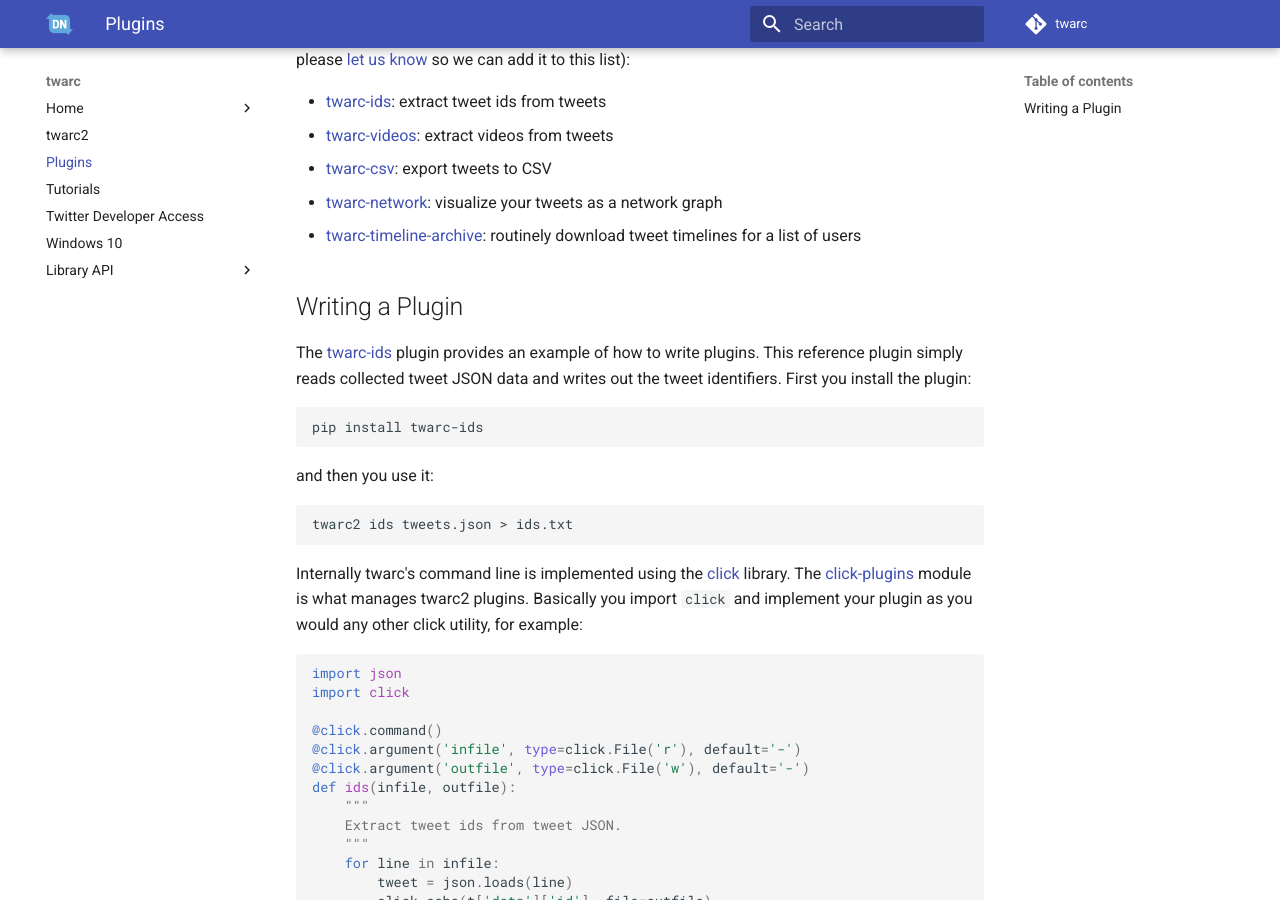
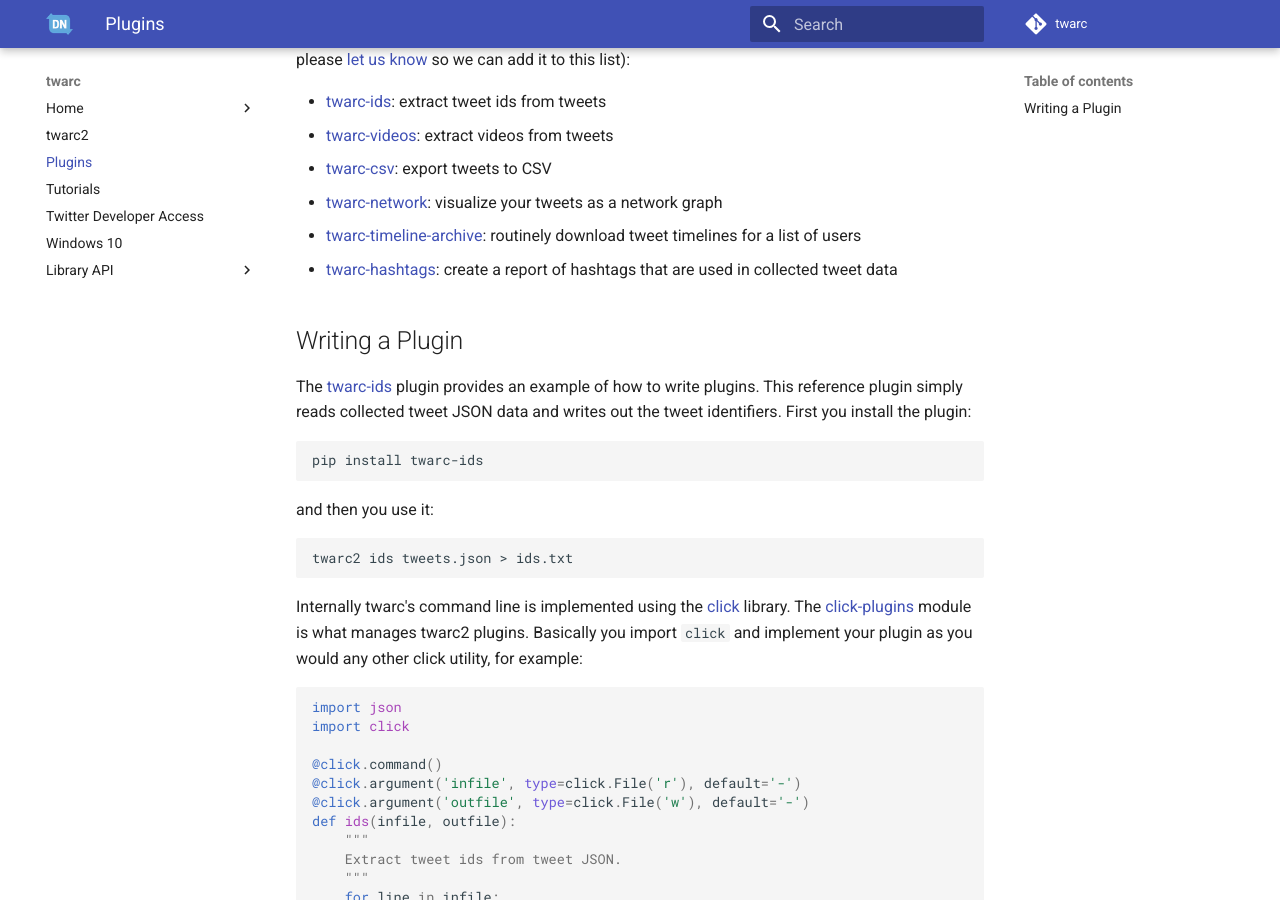
Before and after one commit to DocNow/twarc, an MkDocs documentation site: the page built from docs/plugins.md, in a window 1280 px wide and 900 px high, scrolled down 353 px. Built offline with MkDocs 1.6.1 and Material for MkDocs 9.7.7, drawn with Linux system fonts in a browser that asks for light colours; comment, search, counter and statistics services are not loaded.

Commit message:
added twarc-hashtags

```diff
--- a/docs/plugins.md
+++ b/docs/plugins.md
@@ -18,6 +18,7 @@
 * [twarc-csv](https://pypi.org/project/twarc-csv/): export tweets to CSV
 * [twarc-network](https://pypi.org/project/twarc-network): visualize your tweets as a network graph
 * [twarc-timeline-archive](https://pypi.org/project/twarc-timeline-archive): routinely download tweet timelines for a list of users
+* [twarc-hashtags](https://pypi.org/project/twarc-hashtags): create a report of hashtags that are used in collected tweet data
 
 ## Writing a Plugin
 
```
